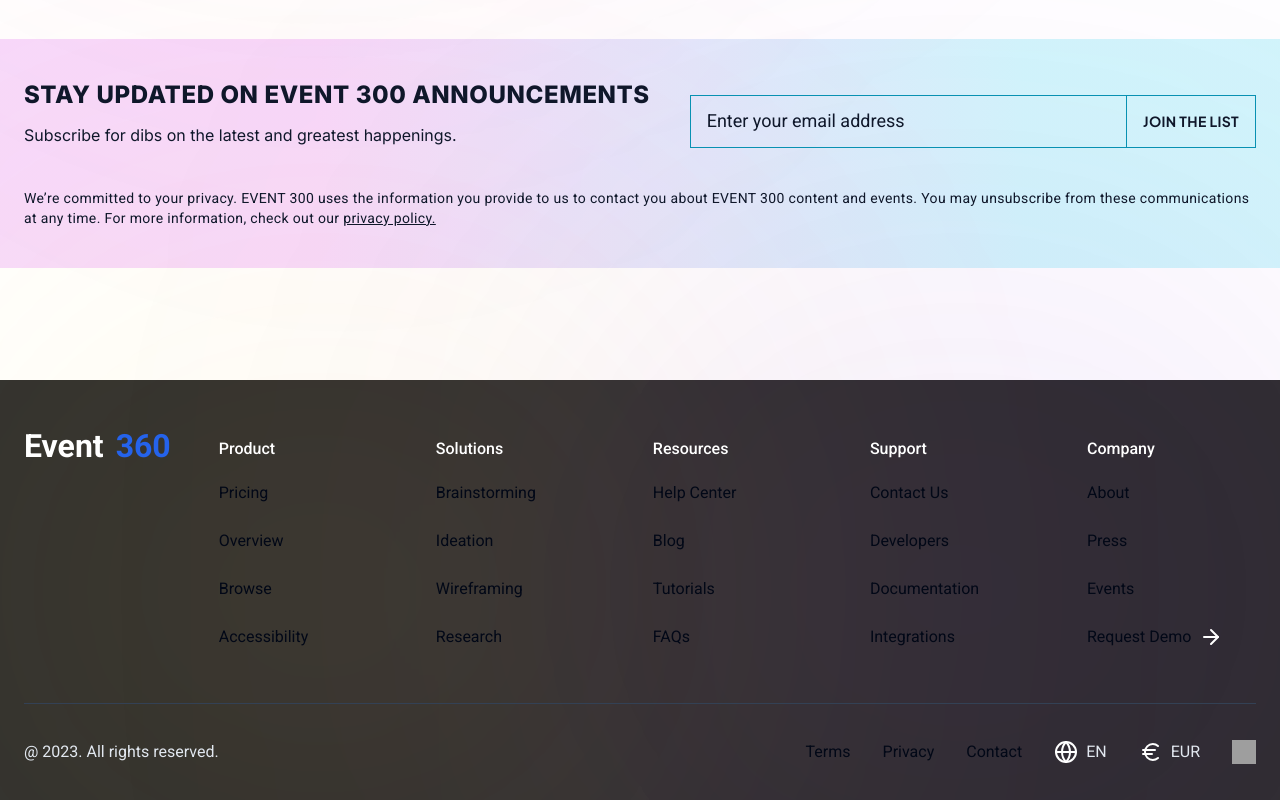
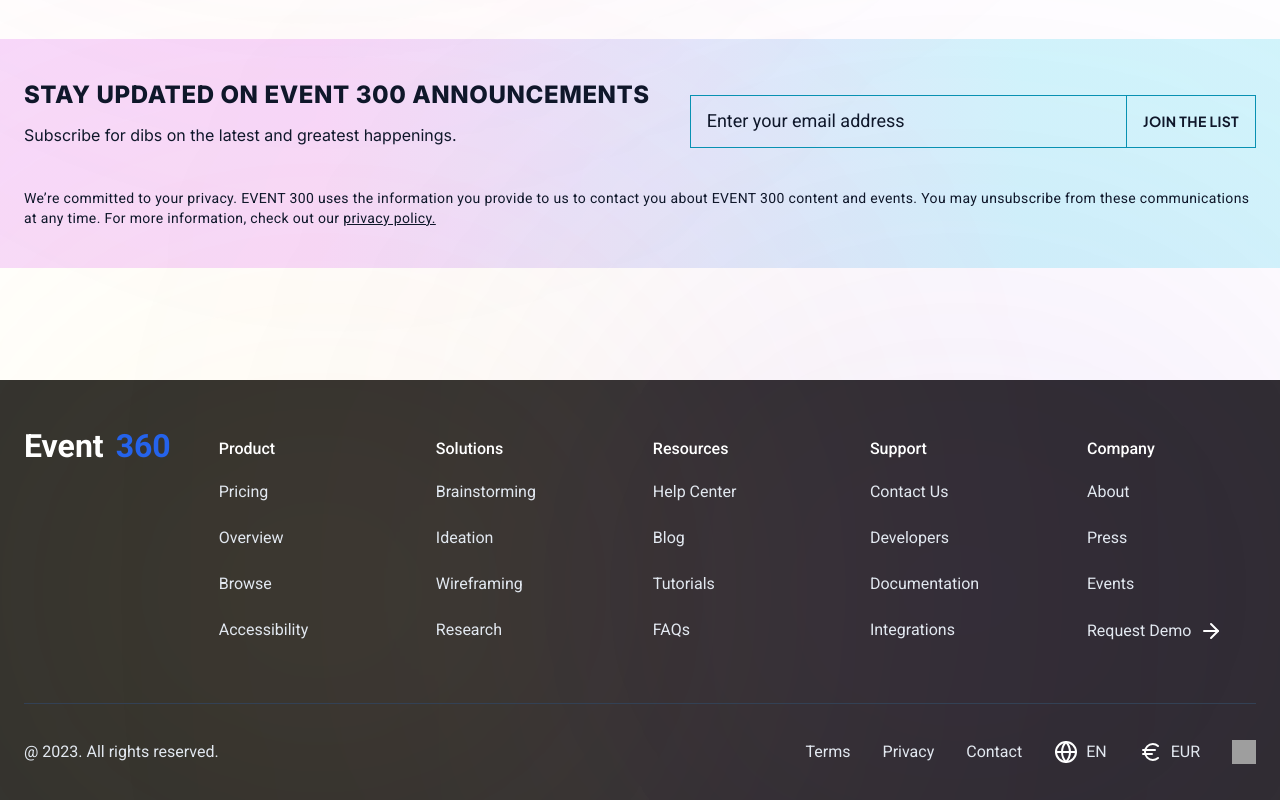
Before and after one commit to Abdullah149081/event-management-client, a React (Vite) app: page / in a window 1280 px wide. Shown: the part 7499-8299 px from the top of the page. Built offline with nearby package versions, Linux system fonts and the light colour scheme; grey boxes are pictures that could not be loaded.

Commit message:
Add styling to footer links

```diff
--- a/src/index.css
+++ b/src/index.css
@@ -74,4 +74,7 @@
     font-family: 'Roboto', sans-serif;
     @apply bg-background text-foreground;
   }
+  footer ul li span {
+    @apply cursor-pointer text-base font-normal leading-snug text-slate-200 hover:text-primary;
+  }
 }
```
